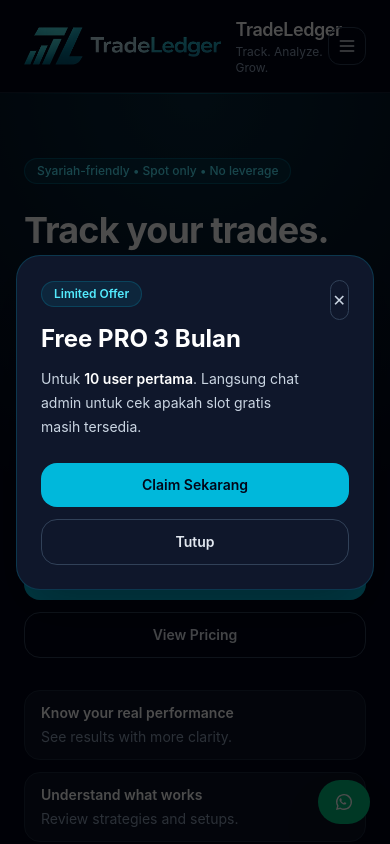
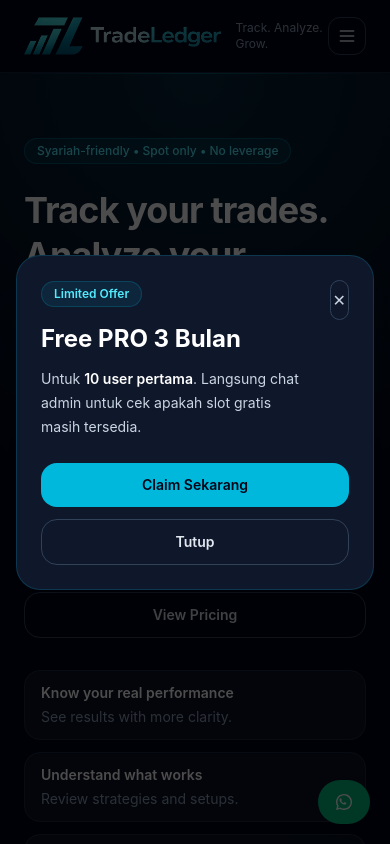
Before and after one commit to FeryPermana/frontend-tradeledger, a Vue app: page / in a window 390 px wide. Shown: the top 844 px of the page. Built offline with nearby package versions, Linux system fonts and the light colour scheme.

Commit message:
revisi logo

```diff
--- a/src/views/landingpage/landingpage.vue
+++ b/src/views/landingpage/landingpage.vue
@@ -4,10 +4,14 @@
         <!-- Header -->
         <header class="sticky top-0 z-50 border-b border-slate-800/80 bg-slate-950/85 backdrop-blur">
             <div class="mx-auto flex max-w-7xl items-center justify-between px-6 py-4 lg:px-8">
-                <RouterLink to="/" class="flex items-center gap-3">
+                <RouterLink to="/" class="flex items-center sm:items-center gap-3">
                     <img :src="logo" alt="TradeLedger Logo" class="h-10 w-auto object-contain" />
-                    <div>
-                        <div class="text-lg font-semibold tracking-tight text-white">TradeLedger</div>
+
+                    <div class="flex flex-col justify-center">
+                        <div class="hidden sm:block text-lg font-semibold tracking-tight text-white">
+                            TradeLedger
+                        </div>
+
                         <p class="text-xs text-slate-400">Track. Analyze. Grow.</p>
                     </div>
                 </RouterLink>
@@ -504,7 +508,7 @@
             </div>
         </footer>
     </div>
-    <FloatingWhatsApp/>
+    <FloatingWhatsApp />
 </template>
 
 <script setup>
```
